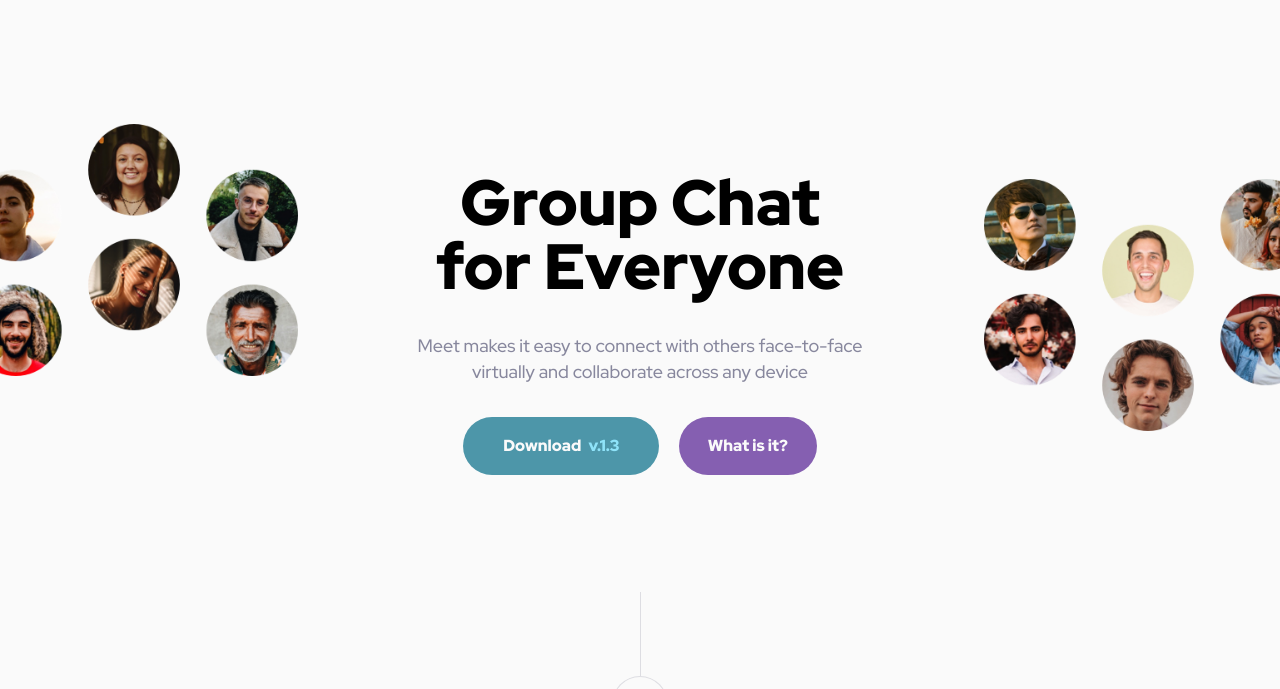
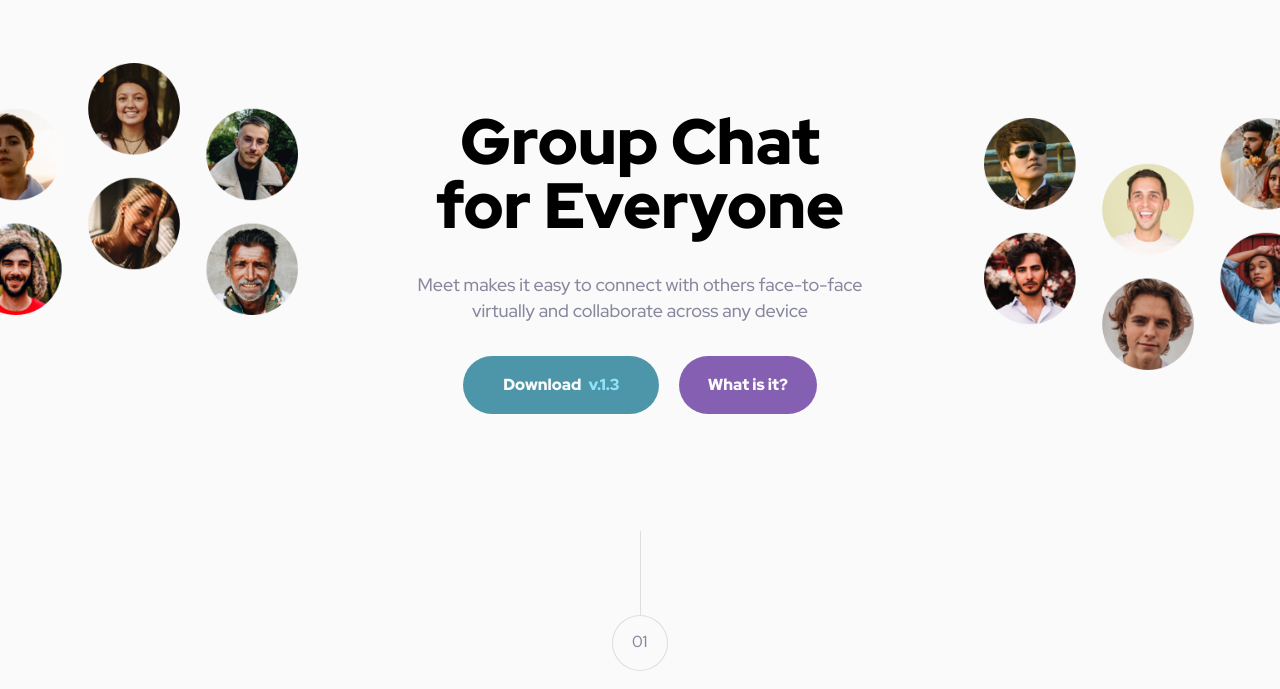
Before and after one commit to Chris-2811/Meet-landing-page, a plain HTML site: page index.html in a window 1280 px wide. Shown: the part 111-800 px from the top of the page. Drawn offline with Linux system fonts and the light colour scheme.

Commit message:
fixed margin-top hero section

```diff
--- a/style.css
+++ b/style.css
@@ -41,7 +41,7 @@ img {
 }
 
 .hero {
-  margin: 61px auto 110px auto;
+  margin: 0 auto 110px auto;
   min-height: 358px;
   display: flex;
   justify-content: space-between;
```
